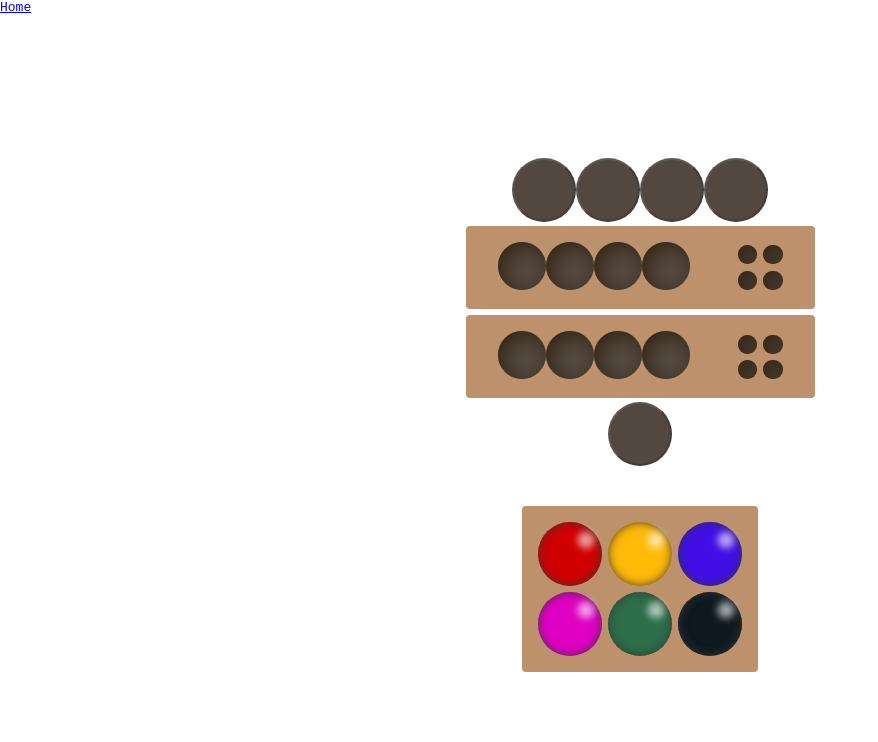
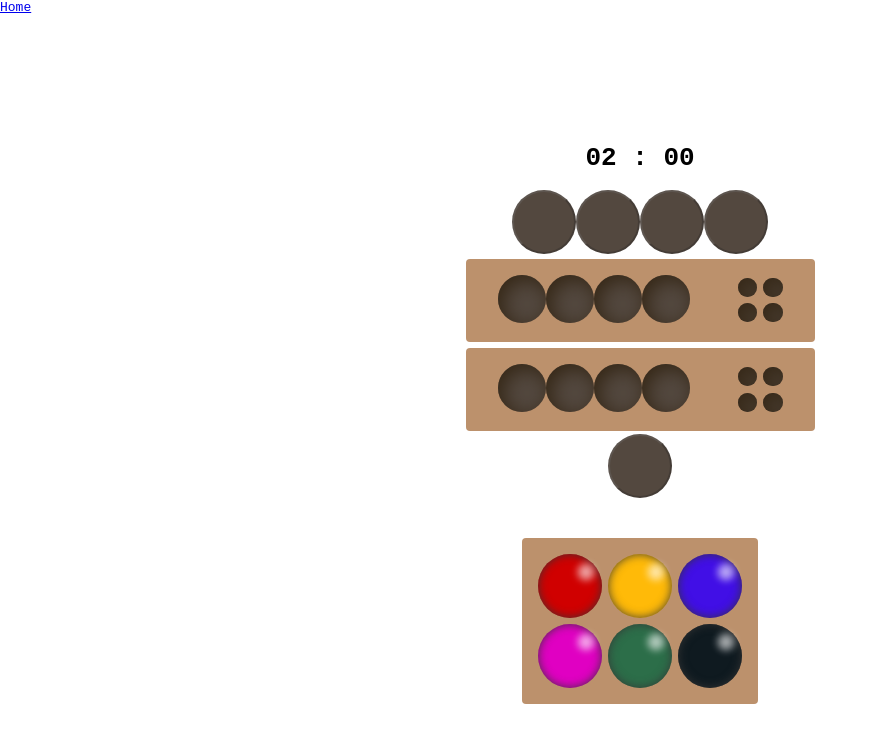
Before and after one commit to AlejoVE/master-mind, a React (Create React App) app: page /game in a window 1280 px wide. Shown: the top 742 px of the page, without its empty margins (0-878 px from the left). Built offline with nearby package versions, Linux system fonts and the light colour scheme.

Commit message:
Add Timer

```diff
--- a/src/components/AvailableColors.tsx
+++ b/src/components/AvailableColors.tsx
@@ -5,13 +5,17 @@ import { Colors } from '../types/types';
 
 function AvailableColors() {
 	/* indication which color is selected */
-	const { setCurrentColor, currentColor } = useContext(GameContext);
+	const { setCurrentColor, currentColor, setStartTimer, gameOver } =
+		useContext(GameContext);
 	const colors = Object.values(Colors);
 	const handleClick = (e: React.MouseEvent<HTMLButtonElement>) => {
 		const color: string = (e.target as HTMLButtonElement).getAttribute(
 			'data-color'
 		) as string;
 		setCurrentColor(color);
+		// To avoid to trigger the modal from timer when time left = 0
+		if (gameOver) return;
+		setStartTimer(true);
 	};
 
 	return (
--- a/src/components/GamePage.tsx
+++ b/src/components/GamePage.tsx
@@ -4,6 +4,7 @@ import ShowCode from './ShowCode';
 import { useContext, useEffect } from 'react';
 import { GameContext } from '../context/gameContext';
 import { Link } from 'react-router-dom';
+import Timer from './Timer';
 
 function GamePage() {
 	const { gameRows, setAvailableRows, gameOver } = useContext(GameContext);
@@ -21,6 +22,7 @@ function GamePage() {
 		<>
 			<Link to={'/start'}>Home</Link>
 			<div className='page-content'>
+				<Timer />
 				{gameOver && (
 					<button className='button' onClick={reloadPage}>
 						NEW GAME
--- a/src/components/Row.tsx
+++ b/src/components/Row.tsx
@@ -7,7 +7,7 @@ import {
 	getRowColors,
 } from '../helpers/helpers';
 import { useState } from 'react';
-import Swal from 'sweetalert';
+import { triggerGameOverModal } from '../helpers/helpers';
 
 function Row() {
 	const {
@@ -17,6 +17,8 @@ function Row() {
 		setAvailableRows,
 		availableRows,
 		gameOver,
+		setStartTimer,
+		startTimer,
 	} = useContext(GameContext);
 	const rowEl = useRef<HTMLDivElement>(null);
 	const gridEl = useRef<HTMLDivElement>(null);
@@ -26,6 +28,7 @@ function Row() {
 
 	// Change  button color
 	const handleClick = (e: React.MouseEvent<HTMLButtonElement>) => {
+		if (gameOver) return;
 		if (currentColor) {
 			changeButtonColor(e, currentColor);
 		}
@@ -44,11 +47,13 @@ function Row() {
 
 		if (gameOver) {
 			setGameOver(true);
+			setStartTimer(false);
 		}
 
 		if (!gameOver && rowsLeft <= 0) {
-			Swal('Game over', '', 'error');
+			triggerGameOverModal();
 			setGameOver(true);
+			setStartTimer(false);
 		}
 	};
 
@@ -69,7 +74,7 @@ function Row() {
 							);
 						})}
 					</div>
-					{displayCheckButton && (
+					{displayCheckButton && !gameOver && (
 						<button onClick={checkUserAnswers}>CHECK button</button>
 					)}
 				</div>
--- a/src/components/StartPage.tsx
+++ b/src/components/StartPage.tsx
@@ -1,45 +1,36 @@
-import React, { useContext } from "react";
-import { GameContext } from "../context/gameContext";
-import { Link } from "react-router-dom";
+import React, { useContext } from 'react';
+import { GameContext } from '../context/gameContext';
+import { Link } from 'react-router-dom';
 
 function StartPage() {
-  const { customColors, setCustomColors, customRows, setCustomRows } =
-    useContext(GameContext);
-
 	return (
-    <div className="page-content">
+		<div className='page-content'>
 			<div>
-        <h1 className="start-header">MASTERMIND</h1>
+				<h1 className='start-header'>MASTERMIND</h1>
 			</div>
-      <div
-        className="question"
-        onChange={e => setCustomColors(+(e.target as HTMLButtonElement).value)}
-      >
+			<div className='question'>
 				<h2>How many colors would you like to use?</h2>
-        <div className="options">
+				<div className='options'>
 					<label>
-            <input type="radio" value="4" name="color" />4
+						<input type='radio' value='4' name='color' />4
 					</label>
 					<label>
-            <input type="radio" value="6" name="color" />6
+						<input type='radio' value='6' name='color' />6
 					</label>
 				</div>
 			</div>
-      <div
-        className="question"
-        onChange={e => setCustomColors(+(e.target as HTMLButtonElement).value)}
-      >
+			<div className='question'>
 				<h2>How long will the sequence be?</h2>
-        <div className="options">
+				<div className='options'>
 					<label>
-            <input type="radio" value="4" name="length" />4
+						<input type='radio' value='4' name='length' />4
 					</label>
 					<label>
-            <input type="radio" value="6" name="length" />6
+						<input type='radio' value='6' name='length' />6
 					</label>
 				</div>
 			</div>
-      <Link to={"/game"} id="start-game">
+			<Link to={'/game'} id='start-game'>
 				Start
 			</Link>
 		</div>
--- /dev/null
+++ b/src/components/Timer.tsx
@@ -0,0 +1,44 @@
+import React from 'react';
+import { useState, useEffect, useContext } from 'react';
+import { GameContext } from '../context/gameContext';
+import { triggerGameOverModal } from '../helpers/helpers';
+
+function Timer() {
+	const [minutes, setMinutes] = useState<number>(2);
+	const [seconds, setSeconds] = useState<number>(0);
+	const timerMinutes = minutes < 10 ? `0${minutes}` : minutes;
+	const timerSeconds = seconds < 10 ? `0${seconds}` : seconds;
+	const { startTimer, setAvailableRows, setGameOver, setStartTimer } =
+		useContext(GameContext);
+
+	const interval = setTimeout(() => {
+		clearInterval(interval);
+
+		if (!startTimer) return;
+
+		if (minutes === 0 && seconds === 0) {
+			setStartTimer(false);
+			triggerGameOverModal();
+			setAvailableRows(0);
+			setGameOver(true);
+			return;
+		}
+
+		if (seconds === 0) {
+			setMinutes(minutes - 1);
+			setSeconds(59);
+			return;
+		}
+
+		setSeconds(seconds - 1);
+	}, 1000);
+	return (
+		<div>
+			<h1>
+				{timerMinutes} : {timerSeconds}
+			</h1>
+		</div>
+	);
+}
+
+export default Timer;
--- a/src/context/GameProvider.tsx
+++ b/src/context/GameProvider.tsx
@@ -11,10 +11,9 @@ const colors = Object.values(Colors);
 const currentCode = generateRandomCode(colors);
 
 const GameProvider: FC<Props> = ({ children }: Props) => {
-	const [customRows, setCustomRows] = useState<number>(0);
-	const [customColors, setCustomColors] = useState<number>(0);
 	const [currentColor, setCurrentColor] = useState<string>('');
 	const [gameOver, setGameOver] = useState<boolean>(false);
+	const [startTimer, setStartTimer] = useState<boolean>(false);
 	const [availableRows, setAvailableRows] = useState<number>(0);
 	return (
 		<GameContext.Provider
@@ -27,10 +26,8 @@ const GameProvider: FC<Props> = ({ children }: Props) => {
 				availableRows,
 				setAvailableRows,
 				gameRows: 2,
-				customColors,
-				setCustomColors,
-				customRows,
-				setCustomRows,
+				startTimer,
+				setStartTimer,
 			}}
 		>
 			{children}
--- a/src/context/gameContext.tsx
+++ b/src/context/gameContext.tsx
@@ -9,10 +9,8 @@ interface GameContextType {
 	availableRows: number;
 	setAvailableRows: React.Dispatch<React.SetStateAction<number>>;
 	gameRows: number;
-	customColors: number;
-	setCustomColors: React.Dispatch<React.SetStateAction<number>>;
-	customRows: number;
-	setCustomRows: React.Dispatch<React.SetStateAction<number>>;
+	startTimer: boolean;
+	setStartTimer: React.Dispatch<React.SetStateAction<boolean>>;
 }
 
 export const GameContext = createContext<GameContextType>(
--- a/src/helpers/helpers.tsx
+++ b/src/helpers/helpers.tsx
@@ -91,3 +91,7 @@ export const getRowColors = (rowEl: React.RefObject<HTMLDivElement>) => {
 
 	return filteredColors;
 };
+
+export const triggerGameOverModal = () => {
+	Swal('Game over', '', 'error');
+};
```
Lines whose indentation alone changed are shown as unchanged.
